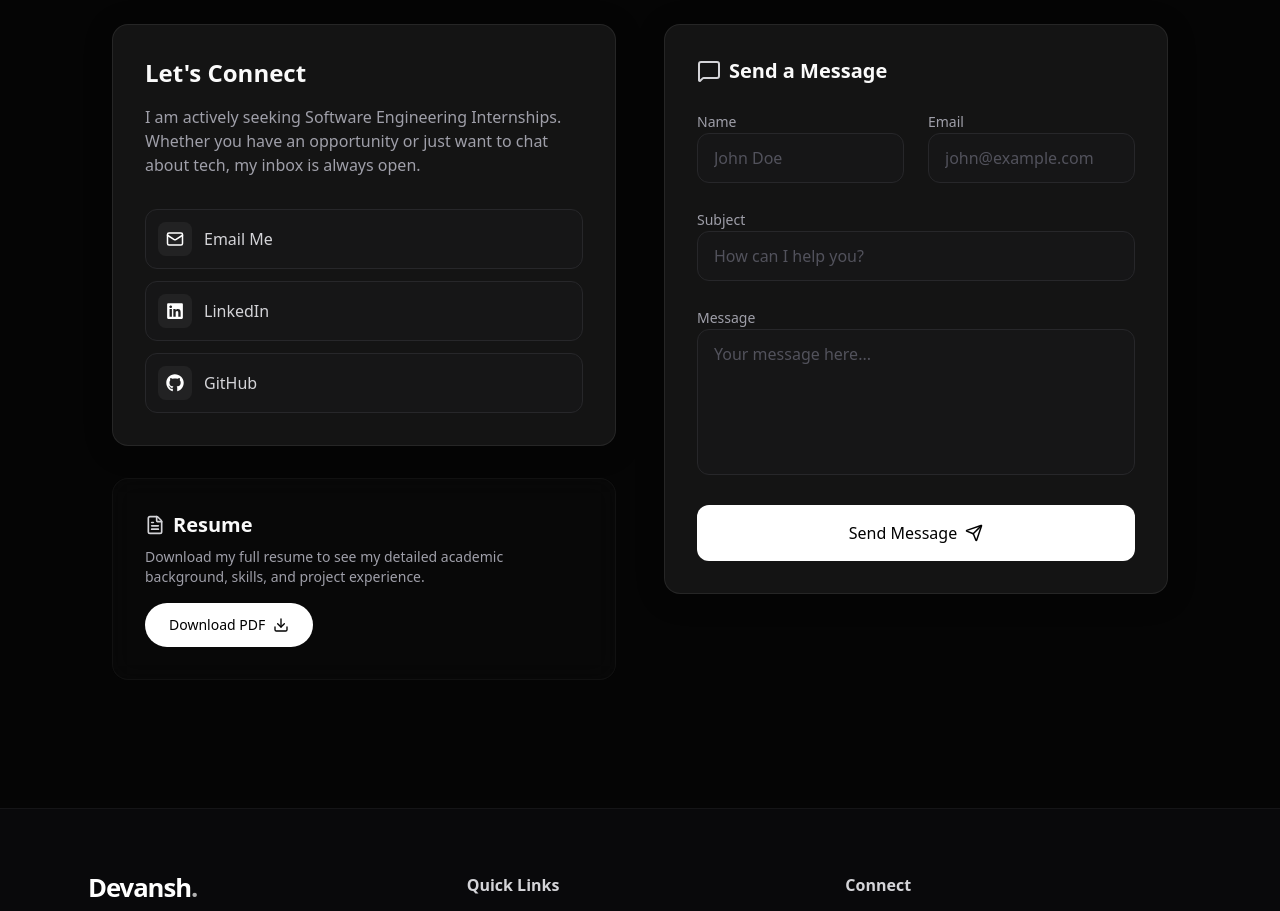
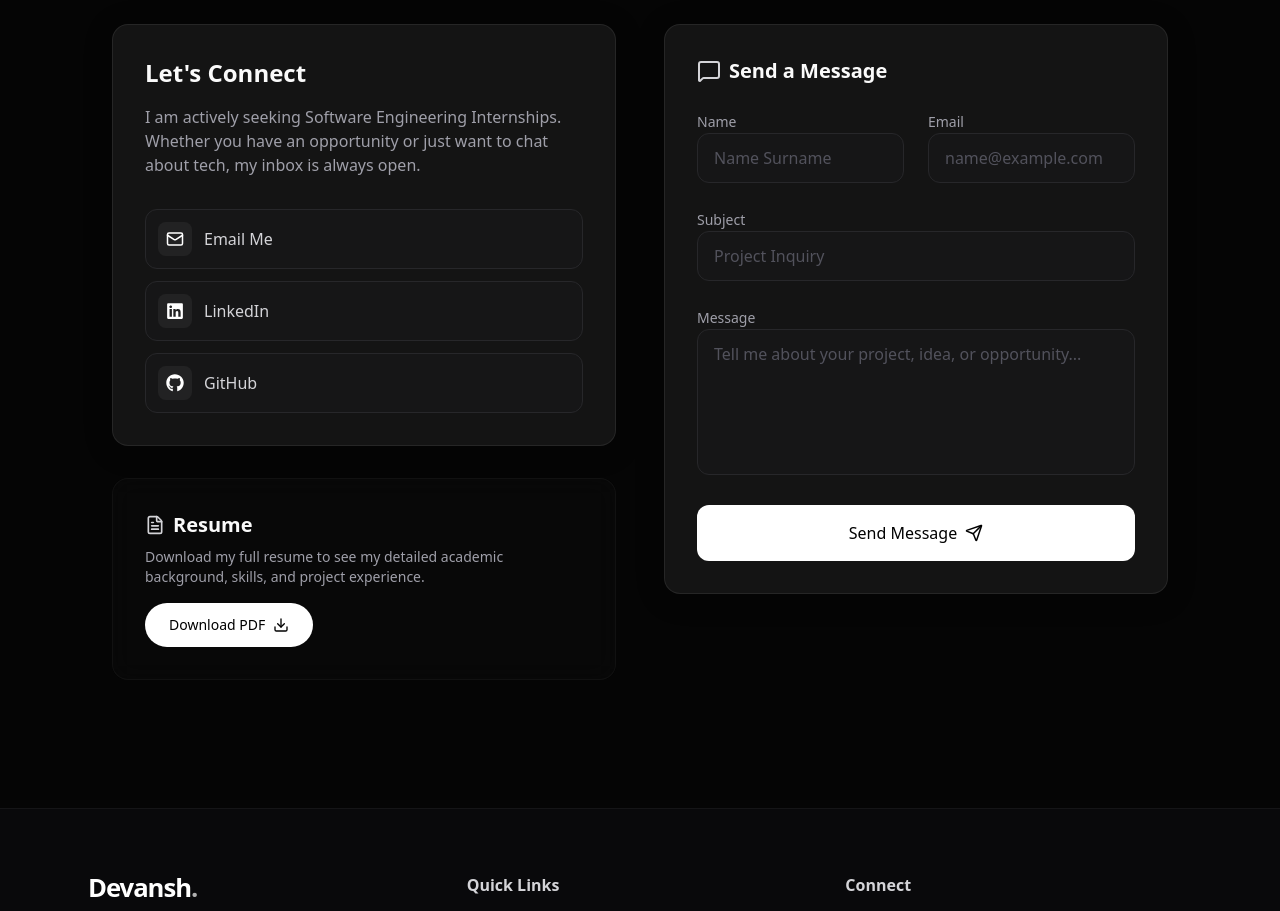
Before and after one commit to Devansh920056/portfolio, a Next.js app: page / in a window 1280 px wide. Shown: the part 7640-8551 px from the top of the page. Built offline with nearby package versions, Linux system fonts and the light colour scheme; no server answers.

Commit message:
Minor fixes

```diff
--- a/src/components/sections/Contact.tsx
+++ b/src/components/sections/Contact.tsx
@@ -126,7 +126,7 @@ export function Contact() {
                   value={formData.name}
                   onChange={handleChange}
                   className="w-full px-4 py-3 bg-zinc-900/50 border border-zinc-800 rounded-xl focus:outline-none focus:ring-2 focus:ring-white/20 focus:border-white/50 transition-all text-white placeholder:text-zinc-600"
-                  placeholder="John Doe"
+                  placeholder="Name Surname"
                 />
               </div>
               <div className="space-y-2">
@@ -139,7 +139,7 @@ export function Contact() {
                   value={formData.email}
                   onChange={handleChange}
                   className="w-full px-4 py-3 bg-zinc-900/50 border border-zinc-800 rounded-xl focus:outline-none focus:ring-2 focus:ring-white/20 focus:border-white/50 transition-all text-white placeholder:text-zinc-600"
-                  placeholder="john@example.com"
+                  placeholder="name@example.com"
                 />
               </div>
             </div>
@@ -154,7 +154,7 @@ export function Contact() {
                 value={formData.subject}
                 onChange={handleChange}
                 className="w-full px-4 py-3 bg-zinc-900/50 border border-zinc-800 rounded-xl focus:outline-none focus:ring-2 focus:ring-white/20 focus:border-white/50 transition-all text-white placeholder:text-zinc-600"
-                placeholder="How can I help you?"
+                placeholder="Project Inquiry"
               />
             </div>
 
@@ -168,7 +168,7 @@ export function Contact() {
                 value={formData.message}
                 onChange={handleChange}
                 className="w-full px-4 py-3 bg-zinc-900/50 border border-zinc-800 rounded-xl focus:outline-none focus:ring-2 focus:ring-white/20 focus:border-white/50 transition-all text-white placeholder:text-zinc-600 resize-none"
-                placeholder="Your message here..."
+                placeholder="Tell me about your project, idea, or opportunity..."
               />
             </div>
 
```
